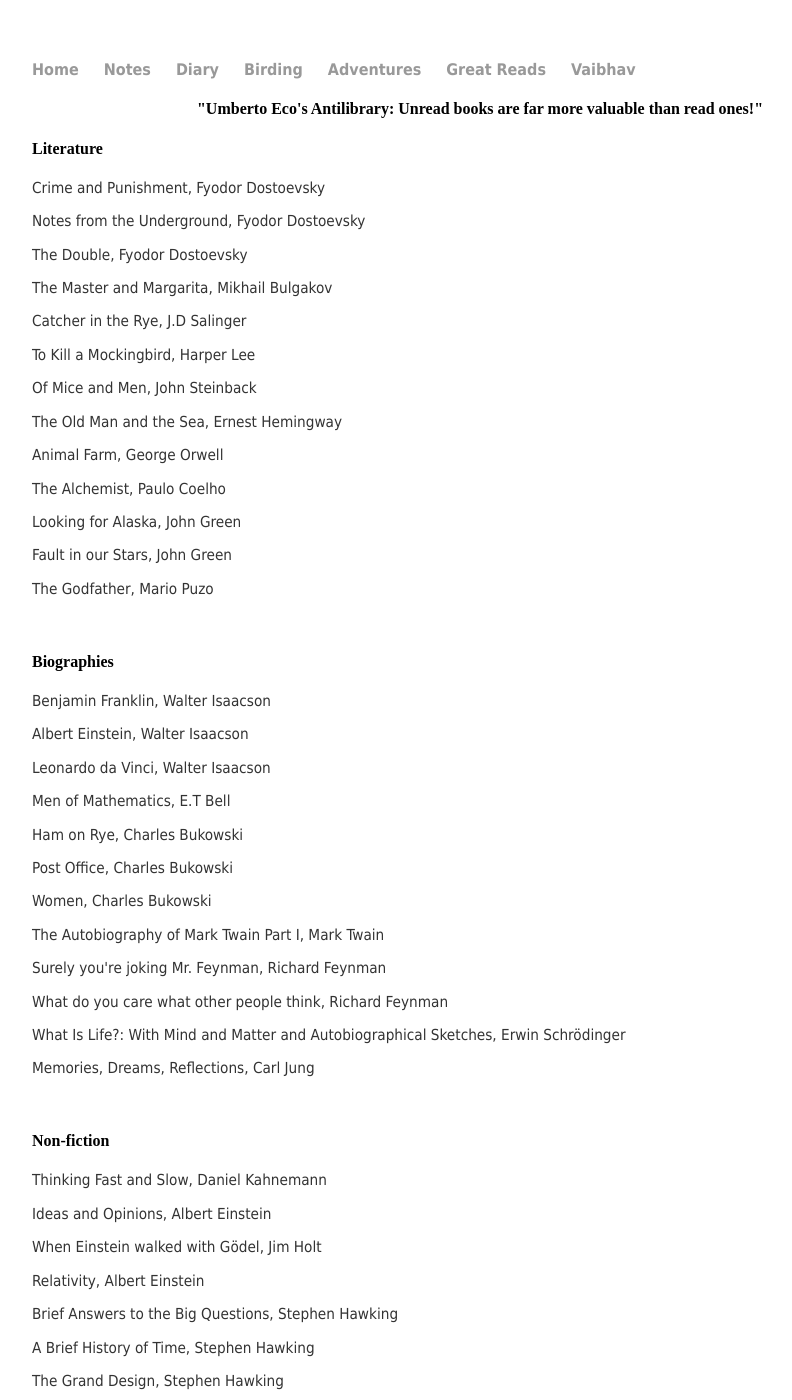
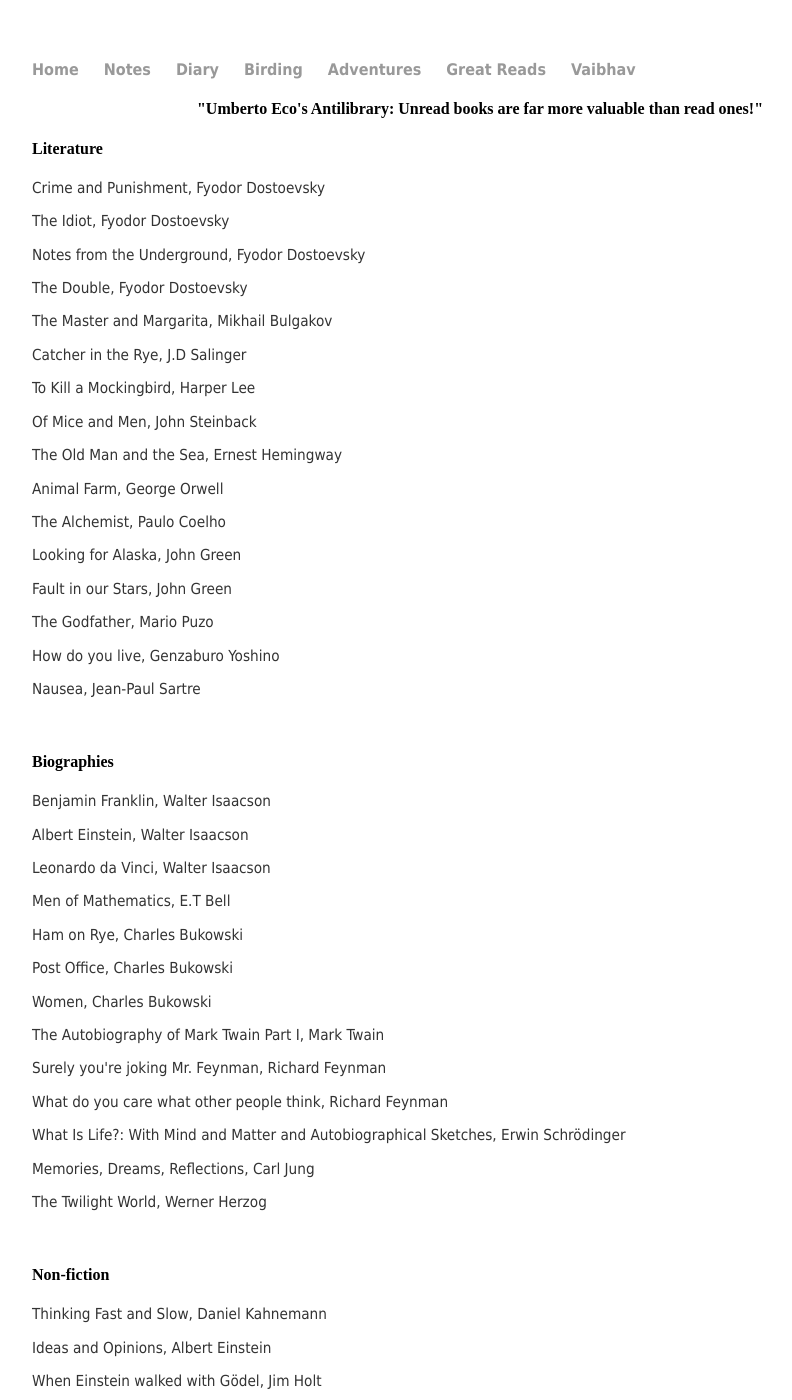
Before and after one commit to AntiLibrary5/AntiLibrary5.github.io, a Jekyll site: the page built from great_books/index.html, in a window 1280 px wide and 1400 px high. Shown: the whole window, without its empty margins (160-952 px from the left). Built offline with Jekyll 4.4.1, drawn with Linux system fonts in a browser that asks for light colours.

Commit message:
Update index.html

```diff
--- a/great_books/index.html
+++ b/great_books/index.html
@@ -6,6 +6,7 @@ title: Vaibhav Arora, theboxtroll
 <div class="blurb">
 <h4 align="left">Literature</h4>
   <p>Crime and Punishment, Fyodor Dostoevsky</p>
+  <p>The Idiot, Fyodor Dostoevsky</p>
   <p>Notes from the Underground, Fyodor Dostoevsky</p>
   <p>The Double, Fyodor Dostoevsky</p>
   <p>The Master and Margarita, Mikhail Bulgakov</p>
@@ -18,6 +19,8 @@ title: Vaibhav Arora, theboxtroll
   <p>Looking for Alaska, John Green</p>
   <p>Fault in our Stars, John Green</p>
   <p>The Godfather, Mario Puzo</p>
+  <p>How do you live, Genzaburo Yoshino</p>
+  <p>Nausea, Jean-Paul Sartre</p>
 </div><!-- /.blurb -->
 <br>
 <div class="blurb">
@@ -34,6 +37,7 @@ title: Vaibhav Arora, theboxtroll
   <p>What do you care what other people think, Richard Feynman</p>
   <p>What Is Life?: With Mind and Matter and Autobiographical Sketches, Erwin Schrödinger</p>
   <p>Memories, Dreams, Reflections, Carl Jung</p>
+  <p>The Twilight World, Werner Herzog</p>
 </div><!-- /.blurb -->
 <br>
 <div class="blurb">
```
